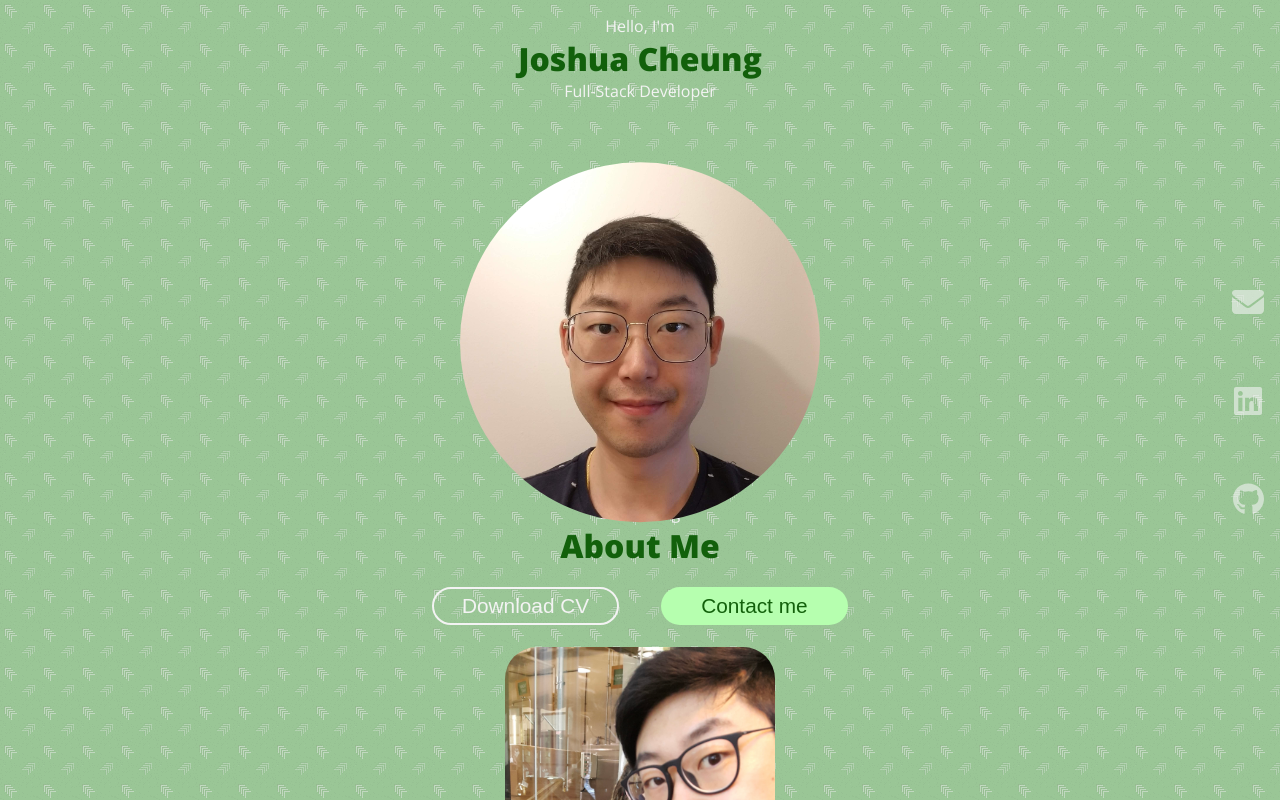
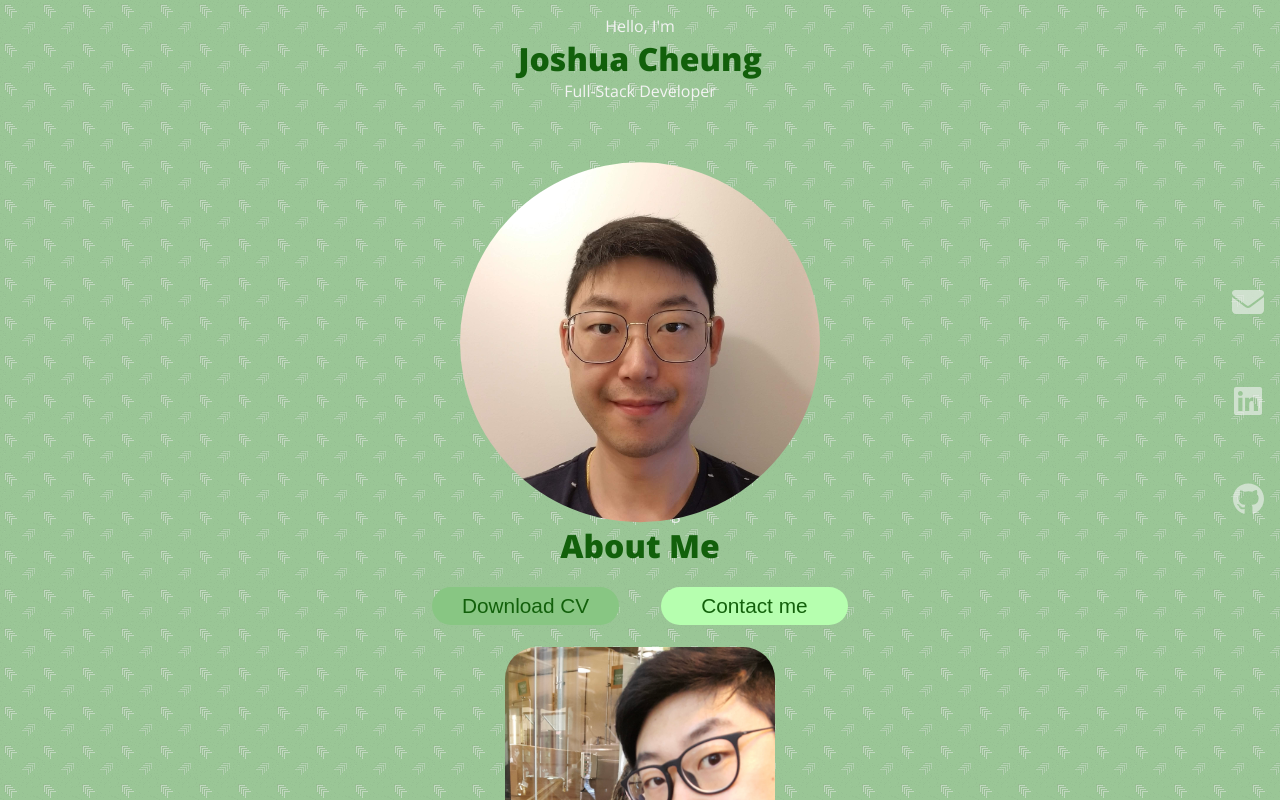
Before and after one commit to cheungjoshua/profile_v2, a React (Create React App) app: page / in a window 1280 px wide. In both pictures the pointer is over the button "Download CV". Shown: the top 800 px of the page. Built offline with nearby package versions, Linux system fonts and the light colour scheme.

Commit message:
add hover effect on the button

```diff
--- a/src/components/Home/Home.scss
+++ b/src/components/Home/Home.scss
@@ -19,16 +19,31 @@
       height: 1.8em;
       margin: 0 1em;
       width: 9em;
+      cursor: pointer;
     }
     .line {
       background-color: transparent;
       border: 2px solid $text-grey;
       color: $text-grey;
+      transition: 0.5s;
     }
+
+    .line:hover {
+      border: none;
+      background: $brandColorDark;
+      color: $text-dark;
+    }
+
     .solid {
       border: 0;
       color: $text-dark;
       background: $brandColorLight;
+      transition: 0.5s;
+    }
+
+    .solid:hover {
+      background: $brandColorDark;
+      color: $text-grey;
     }
   }
 }
--- a/src/components/Projects/Projects.scss
+++ b/src/components/Projects/Projects.scss
@@ -30,13 +30,20 @@
   .project_link {
     text-align: center;
     text-decoration: none;
-    color: #12600b;
-    background: #b6ffaf;
+    color: $text-dark;
+    background: $brandColorLight;
     border-radius: 1em;
     font-size: 1.3em;
     height: 1.8em;
     padding: 0.1em;
     width: 9em;
+    transition: 0.5s;
+  }
+
+  .project_link:hover {
+    border: 2px solid $text-grey;
+    background: $brandColorDark;
+    color: $text-grey;
   }
 }
 
```
